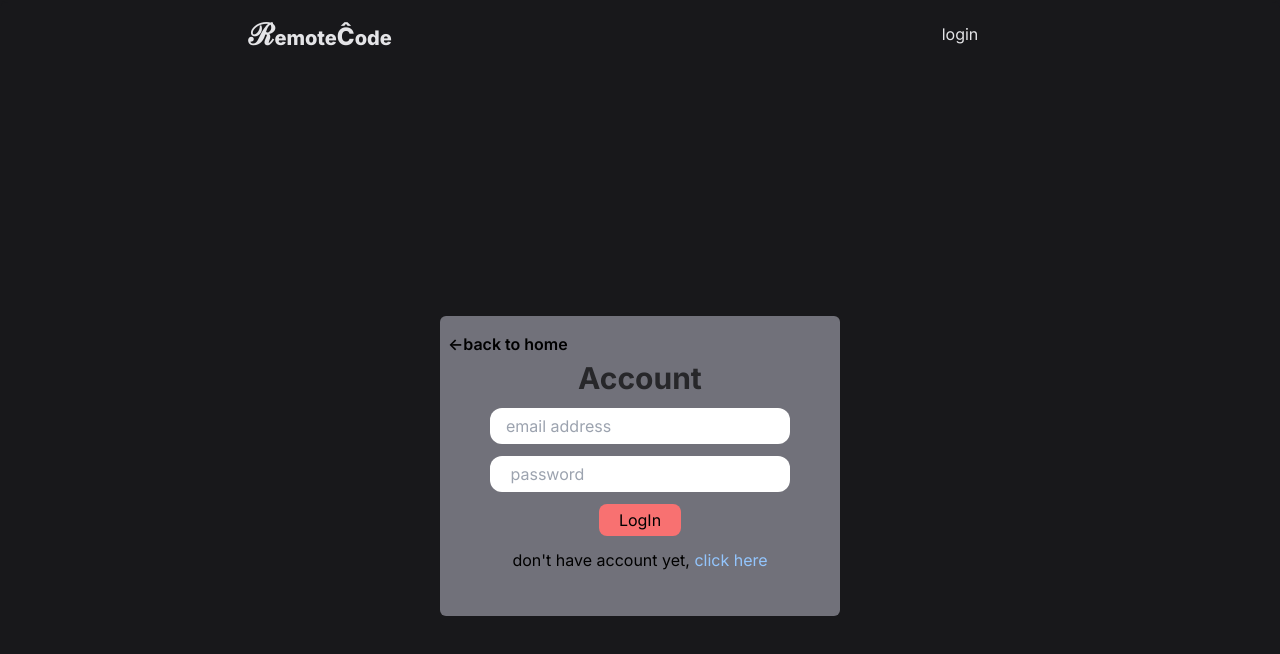
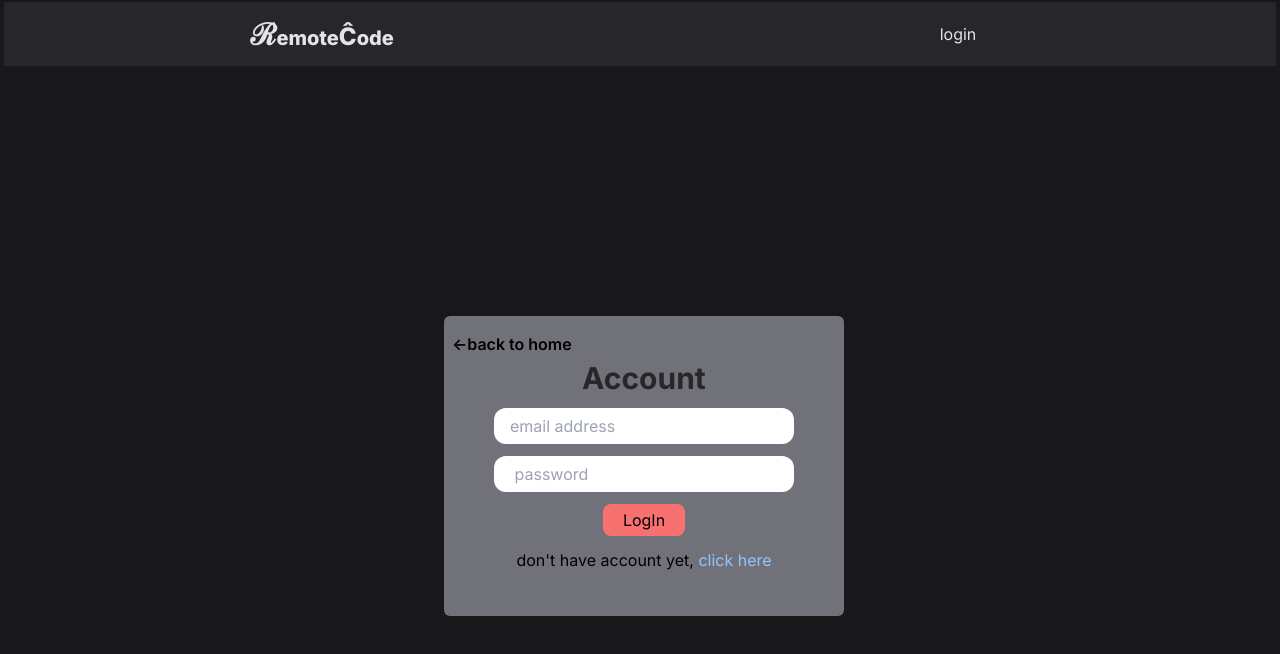
Before and after one commit to niteshsainicoder/RemoteCode, a Next.js app: page /login in a window 1280 px wide. Shown: the top 654 px of the page. Built offline with nearby package versions, Linux system fonts and the light colour scheme.

Commit message:
css changes

```diff
--- a/src/app/Component/codeEditor.tsx
+++ b/src/app/Component/codeEditor.tsx
@@ -48,8 +48,8 @@ const CodeEditor: React.FC<{ onCodeExecute: (output: string, error: string) => v
     };
     return (
         <div className={`w-full max-w-[full] relative  h-[500px] min-h[600px]   transition duration-200 ${theme === 'light' ? 'bg-neutral-100 text-black' : 'bg-zinc-900 text-white'}`}>
-            <div className='flex items-center flex-wrap p-1 mb-2 gap-5'>
-                <h1 className='px-1 p-1 w-40 text-center text-sm text-wrap overflow-hidden border rounded-lg'>{fileName}</h1>
+            <div className='flex items-center flex-wrap p-1 px-2 mb-2 gap-5'>
+                <h1 className='px-1 p-1 w-fit min-w-20 max-w-40  text-center text-sm text-wrap overflow-hidden border rounded-lg'>{fileName}</h1>
                 <button
                     type='reset'
                     className={`rotate-90 text-2xl ${theme === 'vs-dark' ? 'hover:bg-neutral-800' : 'hover:bg-neutral-200'} rounded-full p-1`}
--- a/src/app/Component/popup.tsx
+++ b/src/app/Component/popup.tsx
@@ -24,7 +24,7 @@ const Popup: React.FC<PopupProps> = ({ onClose, onSave, currentName }) => {
         }
     }
     return (
-        <div className='absolute flex flex-col justify-center w-[300px] transition ease-in-out items-center top-1/2 left-1/2 -translate-x-1/2 -translate-y-1/2 h-[200px] bg-gradient-to-r from-cyan-100 to-cyan-800 rounded-lg transform-gpu p-4'>
+        <div className='absolute flex flex-col justify-center w-[300px] transition ease-in-out items-center top-1/2 left-1/2 -translate-x-1/2 -translate-y-1/2 h-[200px] bg-gradient-to-r from-zinc-700 to-neutral-700 rounded-lg transform-gpu p-4'>
             <label htmlFor="newname" className='text-xl font-medium'>
                 File Name
             </label>
--- a/src/app/layout.tsx
+++ b/src/app/layout.tsx
@@ -19,8 +19,8 @@ export default function RootLayout({
 }>) {
   return (
     <html lang="en">
-      <body className={`  ${inter.className} remove-scrollbar bg-zinc-900 border-t-2 border-zinc-900 rounded-lg `}>
-        <div className="w-full  h-16 flex justify-evenly items-center " >
+      <body className={`  ${inter.className} remove-scrollbar bg-zinc-900 border-t-2 px-1 border-zinc-900 rounded-lg `}>
+        <div className="w-full bg-zinc-800  h-16 flex justify-evenly items-center " >
           <div className="w-6/12 h-fit text-center  ">
             <p className="font-extrabold antialiased text-xl text-zinc-200 shadow-slate-500 ">
               <span className="text-3xl font-extrabold">
```
